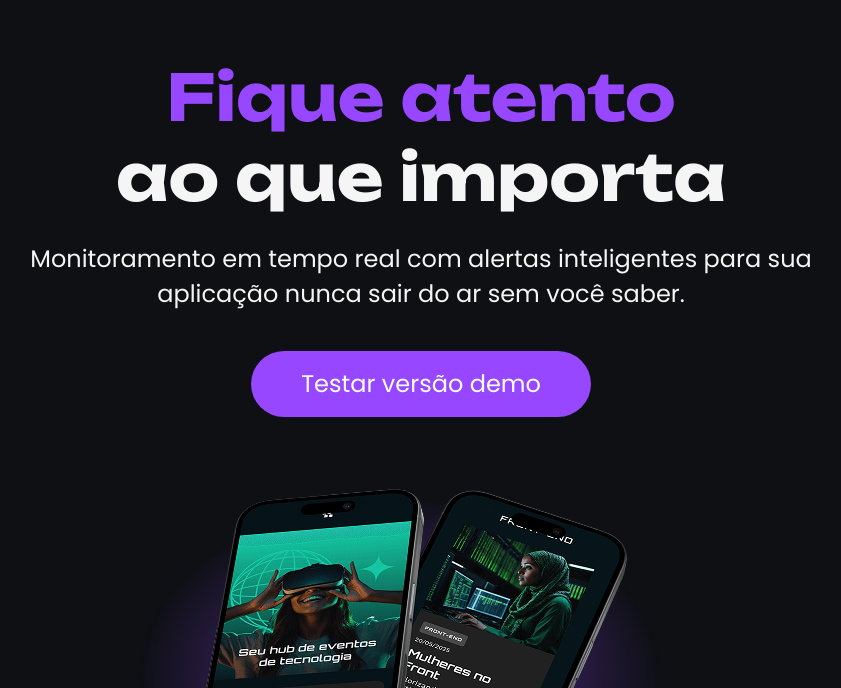
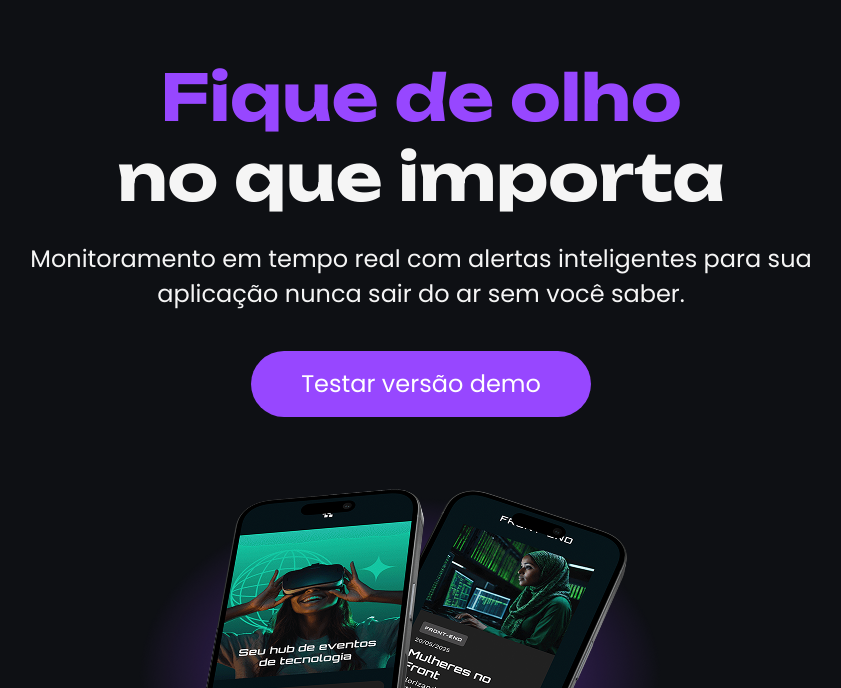
Before and after one commit to x11Mathsz/tecboard, a plain HTML site: page index.html in a window 1280 px wide. Shown: the part 112-800 px from the top of the page, without its empty margins (219-1060 px from the left). Drawn offline with Linux system fonts and the light colour scheme.

Commit message:
Desfaz a alteração de titulo da pagina

```diff
--- a/index.html
+++ b/index.html
@@ -21,8 +21,8 @@
     <main>
         <section>
             <h1>
-                <span>Fique atento</span> <br>
-                ao que importa
+                <span>Fique de olho</span> <br>
+                no que importa
             </h1>
             <p>
                 Monitoramento em
```
